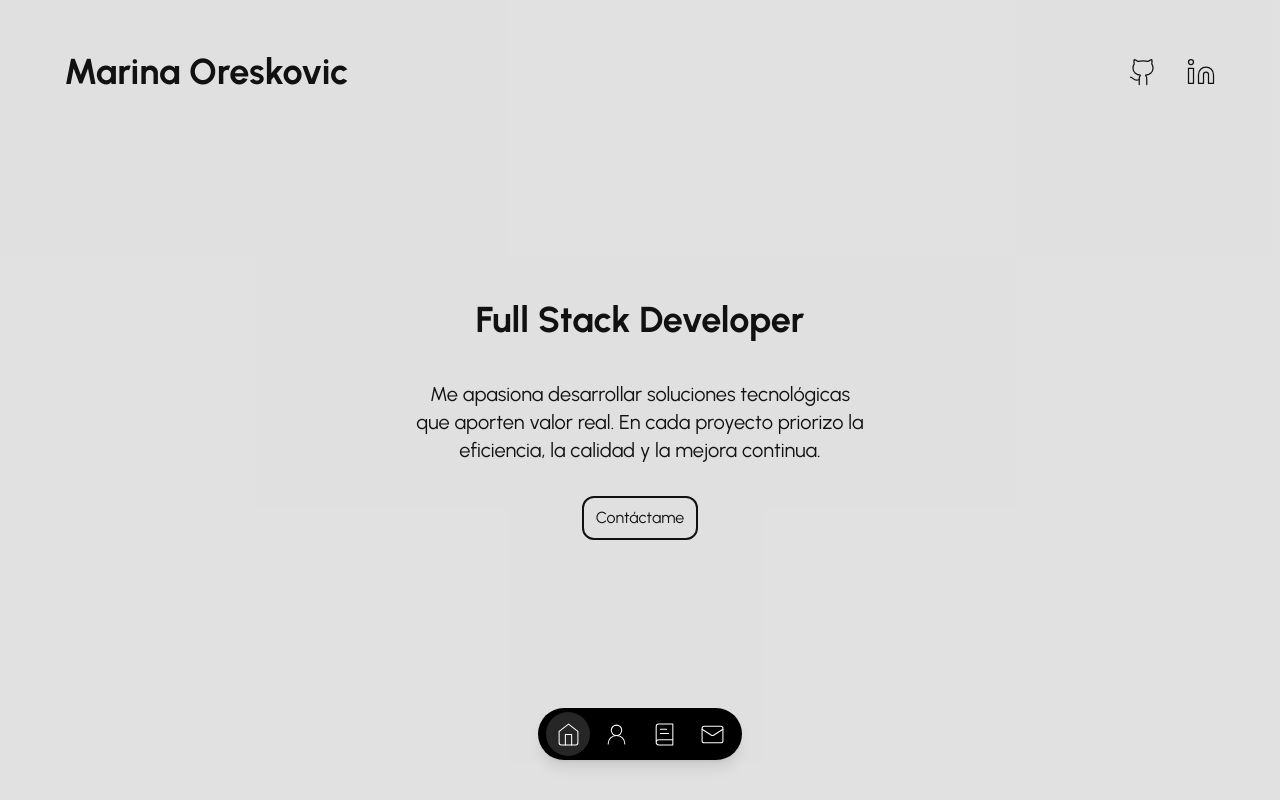
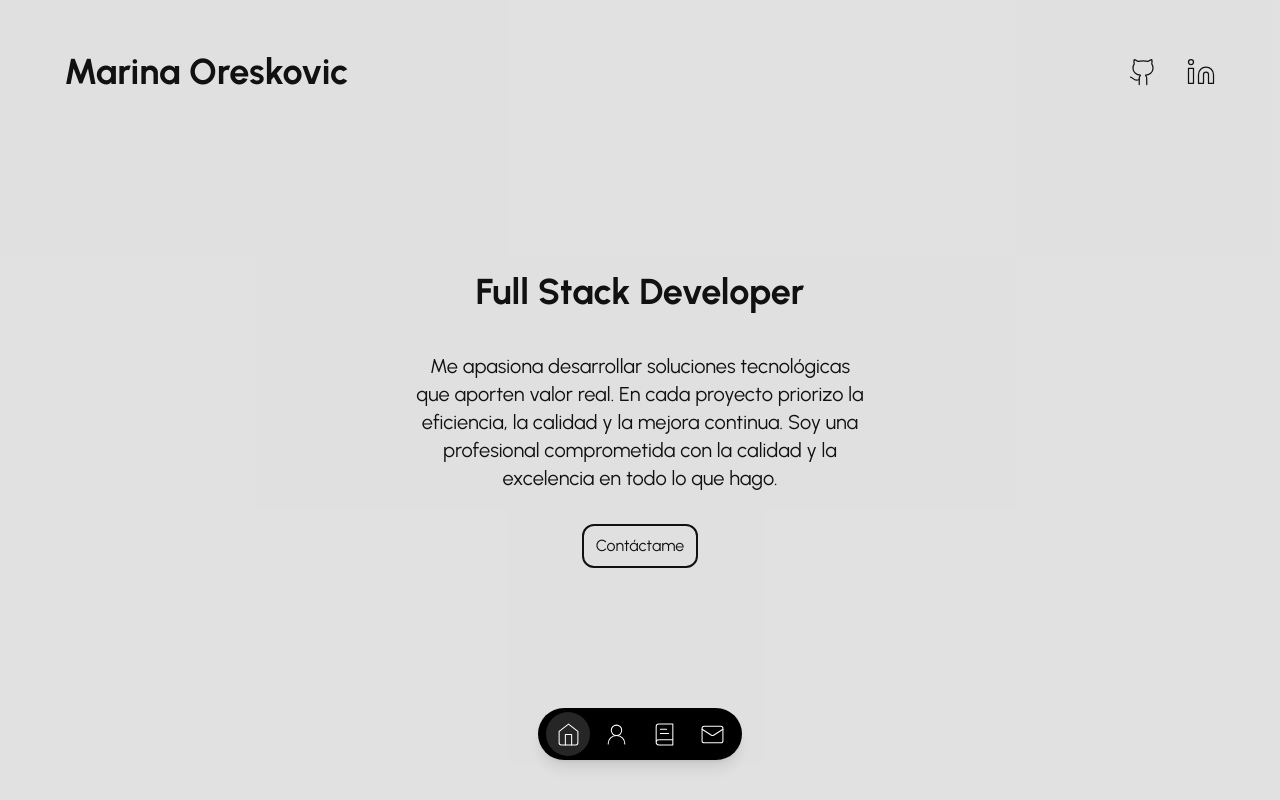
Before and after one commit to marinaoreskovic/marina-oreskovic-web, a Next.js app: page / in a window 1280 px wide. Built offline with nearby package versions, Linux system fonts and the light colour scheme.

Commit message:
Update introduction.tsx

```diff
--- a/components/introduction.tsx
+++ b/components/introduction.tsx
@@ -13,7 +13,7 @@ const Introduction = () => {
 I am a professional committed to quality and excellence in everything I do.
                     </p> */}
           <p className="mx-auto mb-2 text-xl text-center md:text-xl md:mx-0 md:mb-8">
-            Me apasiona desarrollar soluciones tecnológicas que aporten valor real. En cada proyecto priorizo la eficiencia, la calidad y la mejora continua.
+            Me apasiona desarrollar soluciones tecnológicas que aporten valor real. En cada proyecto priorizo la eficiencia, la calidad y la mejora continua. Soy una profesional comprometida con la calidad y la excelencia en todo lo que hago.
           </p>
           {/* <p className="mx-auto mb-2 text-xl text-center md:text-xl md:mx-0 md:mb-8">
                     Me apasiona aprender nuevas tecnologías y aplicar mis conocimientos para ayudar a otros a alcanzar sus objetivos.
```
